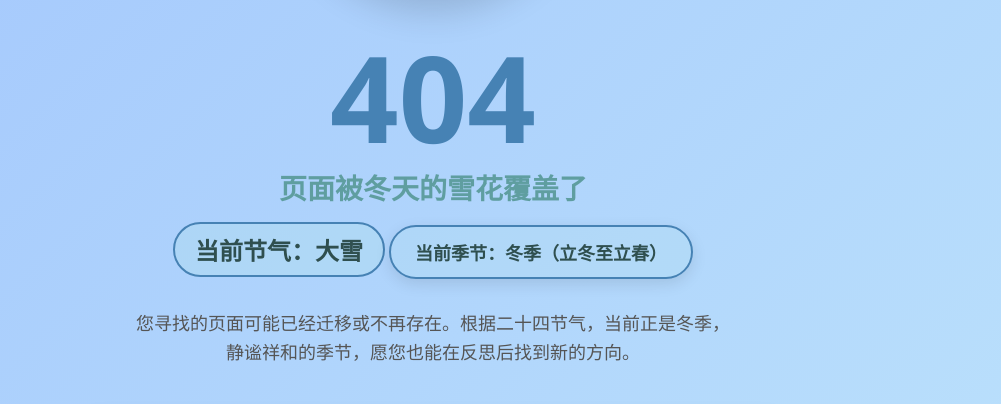
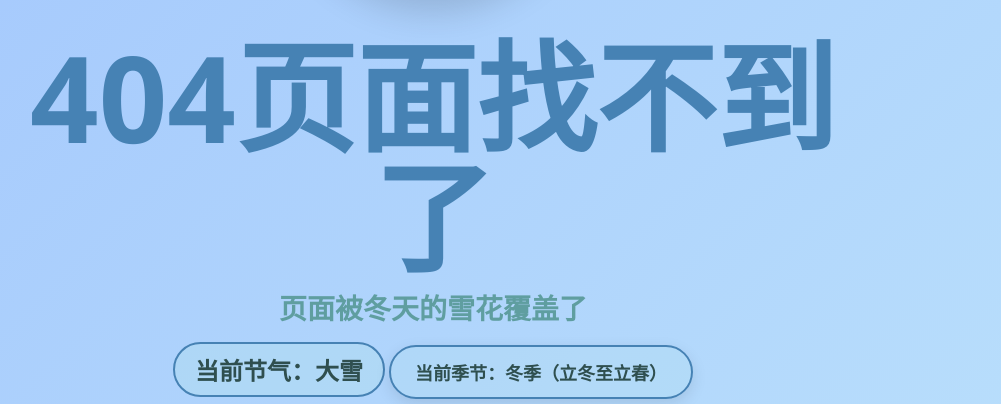
Before and after one commit to 2466553457/ceshi123.cn, a plain HTML site: page 404.html in a window 1280 px wide. Shown: the part 323-727 px from the top of the page, without its empty margins (207-1208 px from the left). Drawn offline with Linux system fonts and the light colour scheme.

Commit message:
Add files via upload

```diff
--- a/404.html
+++ b/404.html
@@ -426,7 +426,7 @@
         <div class="season-icon"><i class="fas fa-seedling"></i></div>
       </div>
 
-      <h1 class="error-code winter-code">404</h1>
+      <h1 class="error-code winter-code">404页面找不到了</h1>
       <h2 class="error-message winter-text" id="season-message">
         页面被冬天的雪花覆盖了
       </h2>
```
